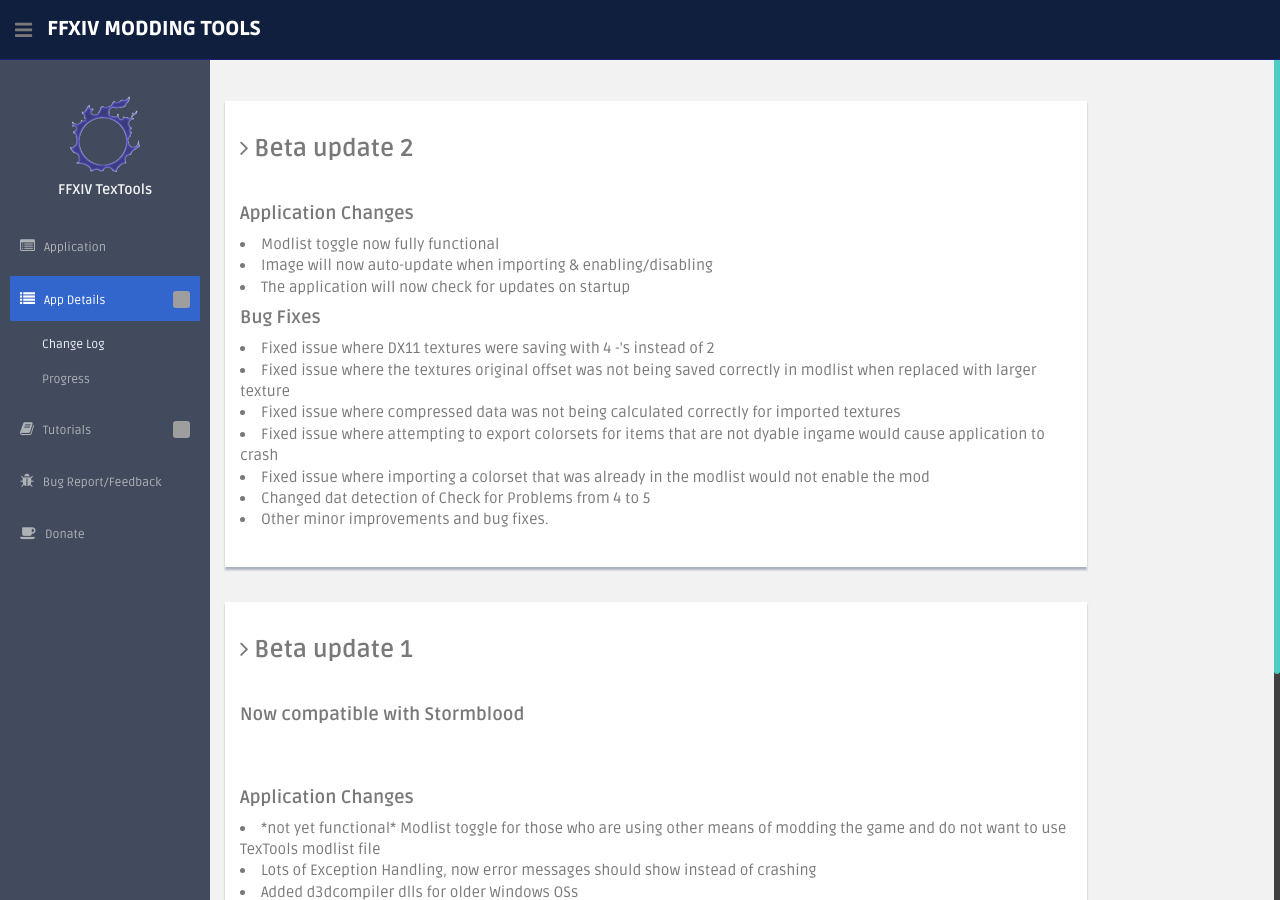
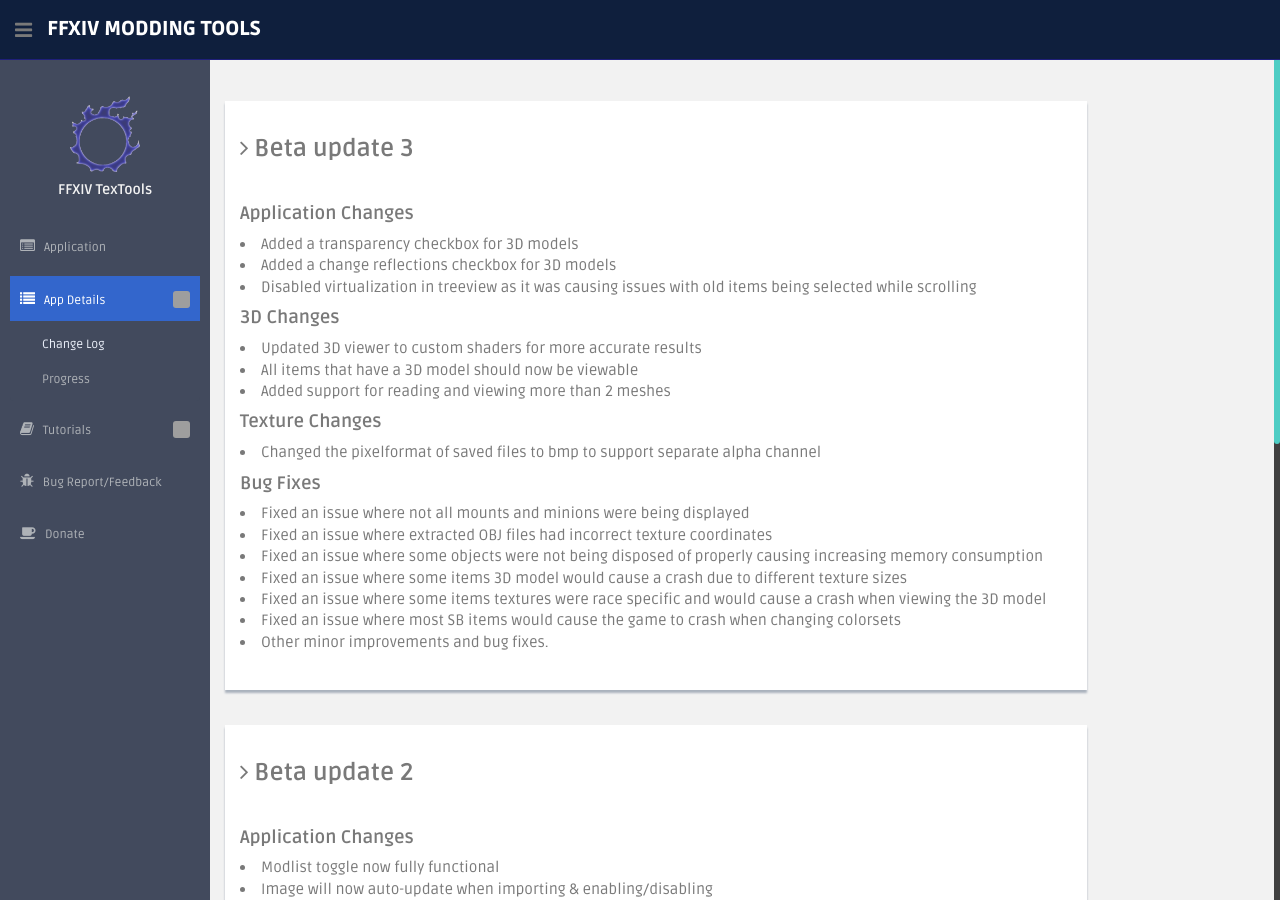
Before and after one commit to liinko/FFXIVTexToolsWeb, a Jekyll site: the page built from change_log.html, in a window 1280 px wide and 900 px high. Built offline with Jekyll 4.4.1, drawn with Linux system fonts in a browser that asks for light colours; grey boxes are pictures that could not be loaded.

Commit message:
update 3

```diff
--- a/change_log.html
+++ b/change_log.html
@@ -3,6 +3,33 @@
 title: Change_Log
 ---
 
+<div class="col-lg-10 main-chart">
+    <div class="showback">
+        <h3><i class="fa fa-angle-right"></i> <b>Beta update 3</b></h3><br/>
+
+        <h4><b>Application Changes</b></h4>
+        <li>Added a transparency checkbox for 3D models</li>
+        <li>Added a change reflections checkbox for 3D models</li>
+        <li>Disabled virtualization in treeview as it was causing issues with old items being selected while scrolling</li>
+
+        <h4><b>3D Changes</b></h4>
+        <li>Updated 3D viewer to custom shaders for more accurate results</li>
+        <li>All items that have a 3D model should now be viewable</li>
+        <li>Added support for reading and viewing more than 2 meshes</li>
+
+        <h4><b>Texture Changes</b></h4>
+        <li>Changed the pixelformat of saved files to bmp to support separate alpha channel</li>
+
+        <h4><b>Bug Fixes</b></h4>
+        <li>Fixed an issue where not all mounts and minions were being displayed</li>
+        <li>Fixed an issue where extracted OBJ files had incorrect texture coordinates</li>
+        <li>Fixed an issue where some objects were not being disposed of properly causing increasing memory consumption</li>
+        <li>Fixed an issue where some items 3D model would cause a crash due to different texture sizes</li>
+        <li>Fixed an issue where some items textures were race specific and would cause a crash when viewing the 3D model</li>
+        <li>Fixed an issue where most SB items would cause the game to crash when changing colorsets</li>
+        <li>Other minor improvements and bug fixes.</li><br/>
+    </div><!--/showback -->
+</div>
 <div class="col-lg-10 main-chart">
     <div class="showback">
         <h3><i class="fa fa-angle-right"></i> <b>Beta update 2</b></h3><br/>
```
Also changed, not shown: _includes/sideupdates.html (+10 -0 lines).
